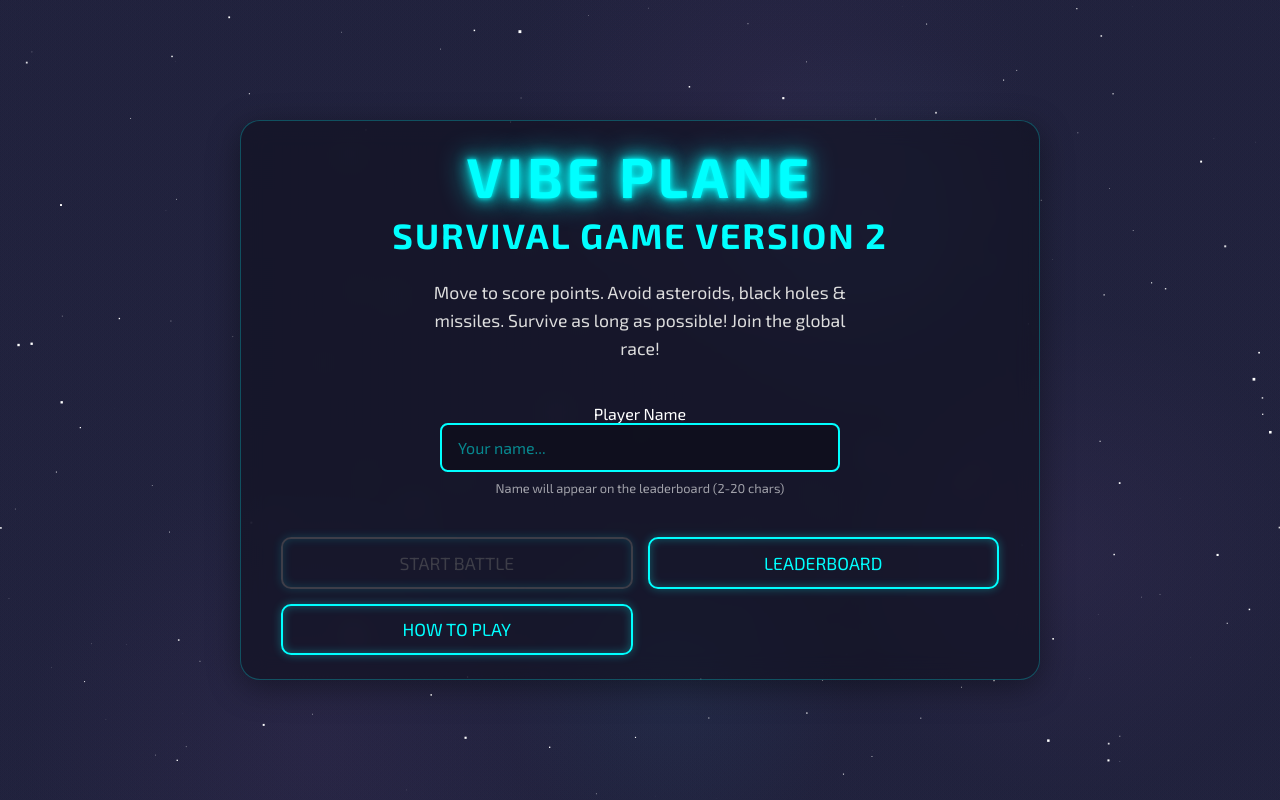
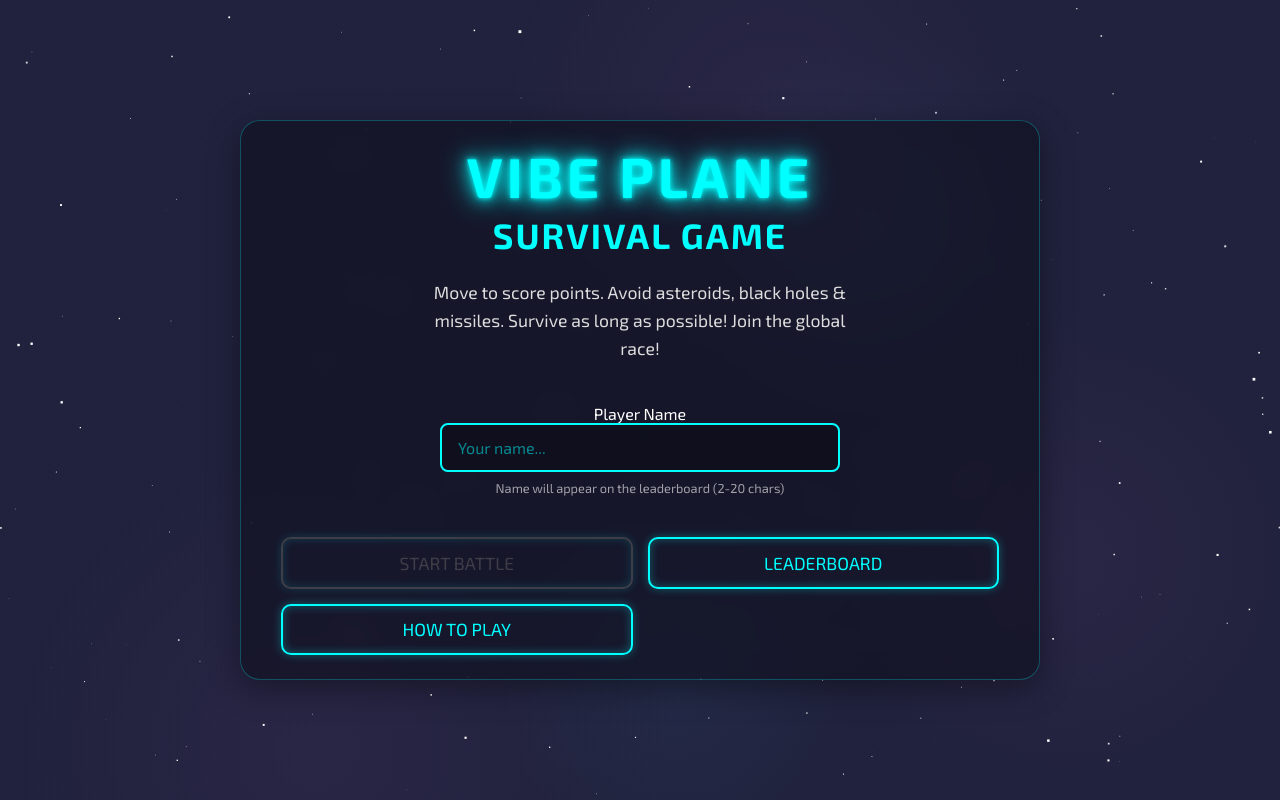
Before and after one commit to lequockhanh19521680/Game-Vibe-Plane, a plain HTML site: page frontend/index.html in a window 1280 px wide. Drawn offline with Linux system fonts and the light colour scheme.

Commit message:
Update index.html

```diff
--- a/frontend/index.html
+++ b/frontend/index.html
@@ -166,7 +166,7 @@
       <!-- Main Menu Screen -->
       <div id="start-screen" class="ui-element">
         <h1>Vibe Plane</h1>
-        <h2>Survival Game version 2</h2>
+        <h2>Survival Game</h2>
         <!-- Added keyword -->
         <p>
           <span data-translate="menu.description">
```
